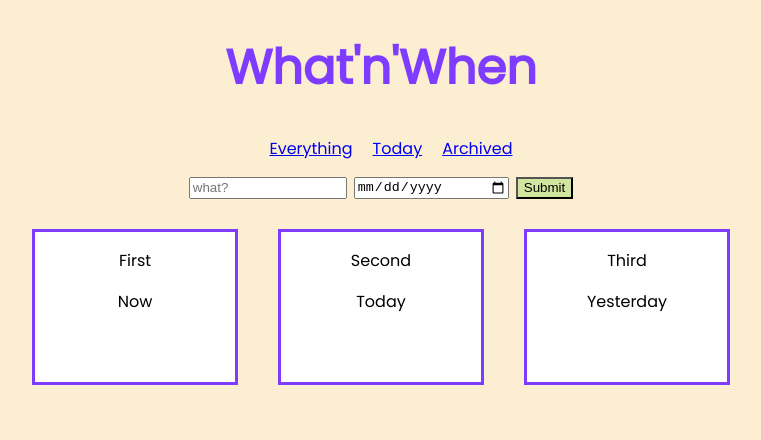
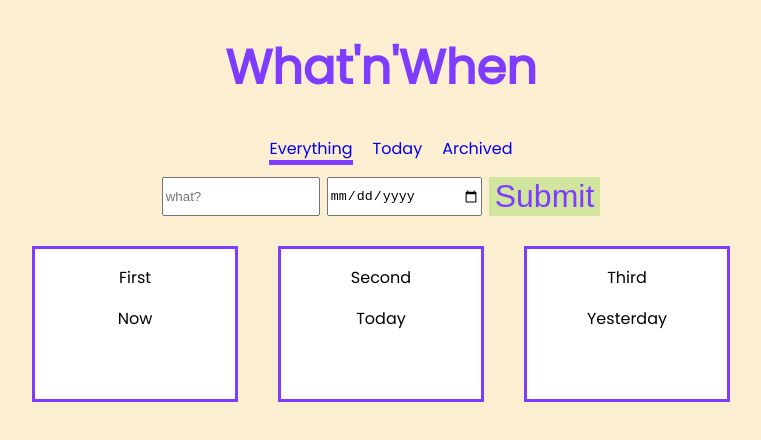
Before and after one commit to vadimnovozhilov/whatnwhen, a React (Create React App) app: page / in a window 1280 px wide. Shown: the top 440 px of the page, without its empty margins (259-1020 px from the left). Built offline with nearby package versions, Linux system fonts and the light colour scheme.

Commit message:
changed link to navlink to leverage the activeClassName prop

```diff
--- a/src/App.js
+++ b/src/App.js
@@ -5,7 +5,7 @@ import { SubmitForm } from './Components/SubmitForm/SubmitForm';
 import { AllItems } from './Pages/AllItems/AllItems.js';
 import { ArchivedItems } from './Pages/ArchivedItems/ArchivedItems.js';
 import { TodayItems } from './Pages/TodayItems/TodayItems.js';
-import { BrowserRouter as Router, Switch, Route, Link } from 'react-router-dom';
+import { BrowserRouter as Router, Switch, Route, NavLink } from 'react-router-dom';
 
 const StyledHeader = styled.h1`
   text-align: center;
@@ -27,8 +27,16 @@ const StyledLi = styled.li`
     margin-right: 20px;
 
     &:hover {
-        border-bottom: 5px solid #7d3cff;
+
     }
+`
+
+const StyledLink = styled(NavLink)`
+  text-decoration: none;
+
+  &.active {
+    border-bottom: 5px solid #7d3cff;
+  }
 `
 
 class App extends Component {
@@ -64,13 +72,13 @@ class App extends Component {
         <nav>
             <StyledUl>
                 <StyledLi>
-                  <Link to={'/'}>Everything</Link>
+                  <StyledLink exact to={'/'} activeClassName="active">Everything</StyledLink>
                 </StyledLi>
                 <StyledLi>
-                  <Link to={'/today'}>Today</Link>
+                  <StyledLink to={'/today'} activeClassName="active">Today</StyledLink>
                 </StyledLi>
                 <StyledLi>
-                  <Link to={'/archived'}>Archived</Link>
+                  <StyledLink to={'/archived'} activeClassName="active">Archived</StyledLink>
                 </StyledLi>
             </StyledUl>
         </nav>
--- a/src/Components/SubmitForm/SubmitForm.js
+++ b/src/Components/SubmitForm/SubmitForm.js
@@ -15,6 +15,11 @@ const StyledInput = styled.input`
 
 const StyledButton = styled.button`
     background-color: #d2e59e;
+    border: none;
+    color: #7d3cff;
+    text-align: center;
+    text-decoration: none;
+    font-size: 2rem;
 
     &:hover {
         background-color: #dcedb9;
```
